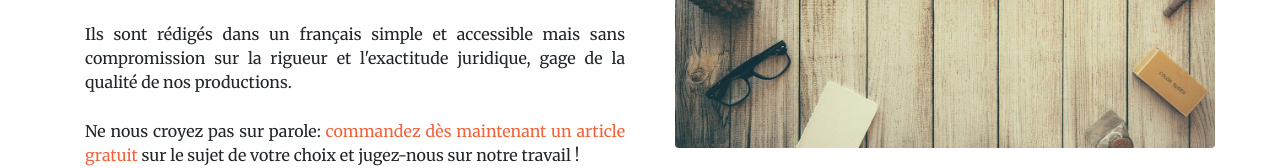
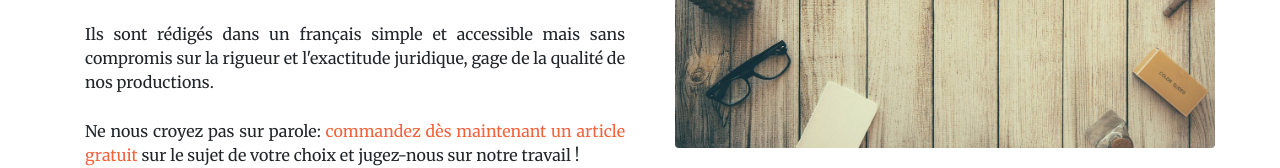
Before and after one commit to abdou77124/abdou77124.github.io, a plain HTML site: page index.html in a window 1280 px wide. Shown: the part 1517-1685 px from the top of the page. Drawn offline with nearby package versions, Linux system fonts and the light colour scheme.

Commit message:
Update index.html

```diff
--- a/index.html
+++ b/index.html
@@ -113,7 +113,7 @@
 
                             <li>Nos textes, de 500 mots environ, peuvent porter sur le sujet/thème de droit de votre choix et être livrés selon la fréquence que vous préférez (nous acceptons aussi les projets plus uniques comme les guides et les dossiers).</li>
 
-                            <li>Ils sont rédigés dans un français simple et accessible mais sans compromission sur la rigueur et l'exactitude juridique, gage de la qualité de nos productions.</li>
+                            <li>Ils sont rédigés dans un français simple et accessible mais sans compromis sur la rigueur et l'exactitude juridique, gage de la qualité de nos productions.</li>
 
                             <li>Ne nous croyez pas sur parole: <a href="#contact">commandez dès maintenant un article gratuit</a> sur le sujet de votre choix et jugez-nous sur notre travail !</li>
                         </ul>
```
